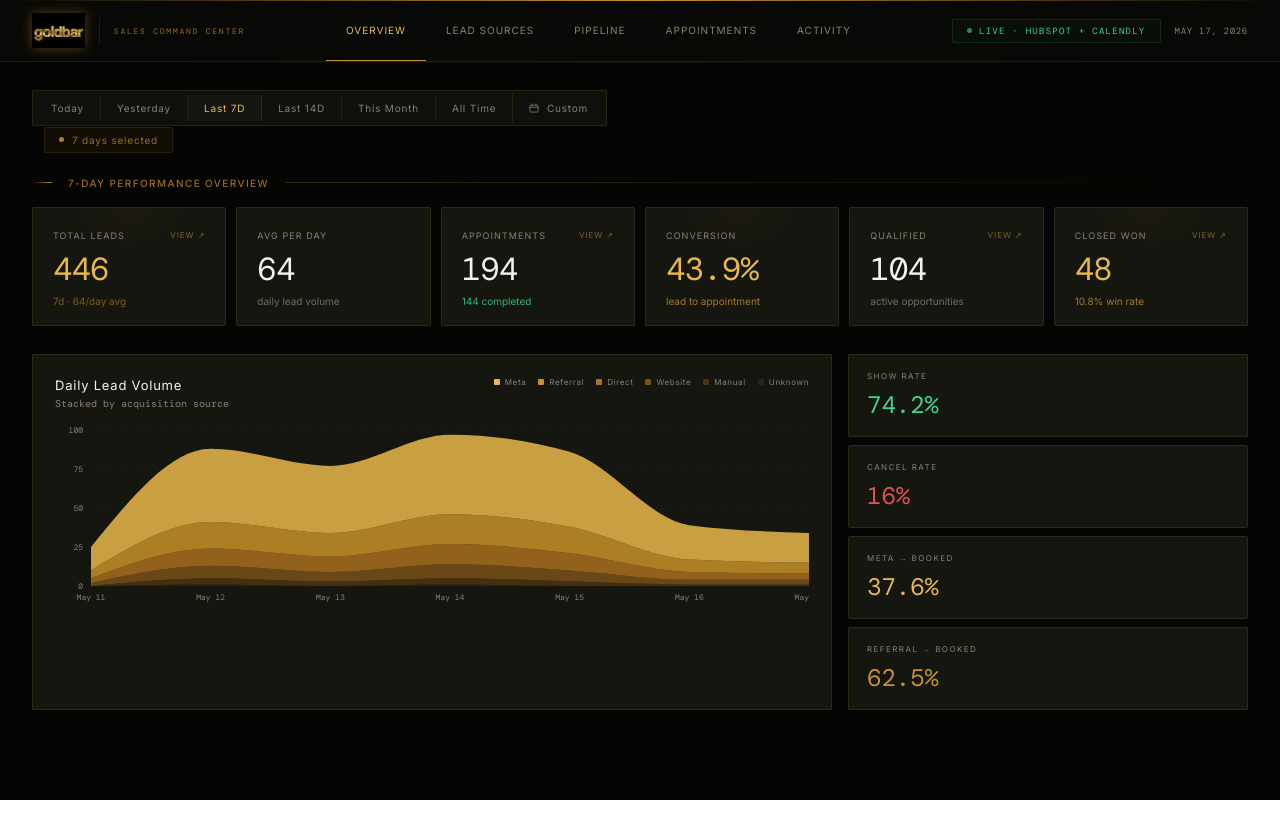
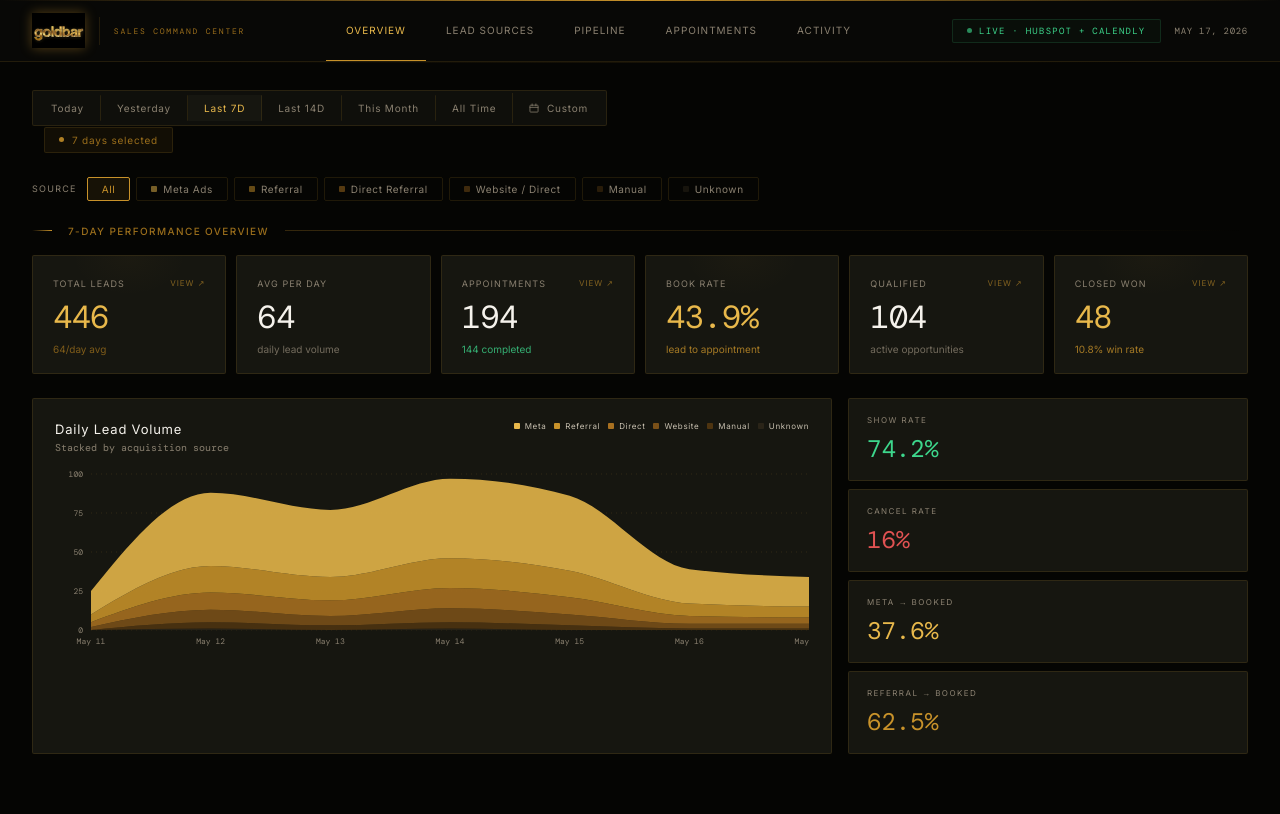
Before and after one commit to okoriegoldbar1/goldbar-dashboard, a React (Vite) app: page / in a window 1280 px wide. Built offline with nearby package versions, Linux system fonts and the light colour scheme; a web font is replaced by a local one.

Commit message:
Add files via upload

```diff
--- a/src/App.jsx
+++ b/src/App.jsx
@@ -424,51 +424,154 @@ function NoData(){return(<div style={{display:"flex",flexDirection:"column",alig
 
 // ─── OVERVIEW TAB ─────────────────────────────────────────────────────────────
 function OverviewTab({filtered,sourceStats,apptStats,pipelineStats,onOpen}) {
+  const [activeSrc, setActiveSrc] = useState("All");
   if(!filtered.length)return<NoData/>;
-  const tl=sourceStats.reduce((s,r)=>s+r.leads,0),tb=sourceStats.reduce((s,r)=>s+r.booked,0),tw=sourceStats.reduce((s,r)=>s+r.closed,0),tq=pipelineStats.find(p=>p.stage==="Qualified")?.count||0;
+
+  // Filter sourceStats and chart data by selected source
+  const filteredStats = activeSrc==="All"
+    ? sourceStats
+    : sourceStats.filter(r=>r.source===activeSrc);
+
+  const tl=filteredStats.reduce((s,r)=>s+r.leads,0);
+  const tb=filteredStats.reduce((s,r)=>s+r.booked,0);
+  const tw=filteredStats.reduce((s,r)=>s+r.closed,0);
+  const tq=activeSrc==="All"
+    ? pipelineStats.find(p=>p.stage==="Qualified")?.count||0
+    : Math.round((pipelineStats.find(p=>p.stage==="Qualified")?.count||0) * (tl / Math.max(sourceStats.reduce((s,r)=>s+r.leads,0),1)));
+
+  // For chart: if a source is selected, zero out all other sources
+  const chartData = filtered.map(r=>{
+    if(activeSrc==="All") return {...r, day:r.label};
+    const row = {day:r.label};
+    SOURCES.forEach(s=>{ row[s] = s===activeSrc ? (r[s]||0) : 0; });
+    return row;
+  });
+
+  // Visible sources in chart
+  const visibleSources = activeSrc==="All" ? SOURCES : [activeSrc];
+
+  // Conversion rate for selected source
+  const selectedStat = activeSrc==="All" ? null : filteredStats[0];
+  const bookRate = selectedStat ? pct(selectedStat.booked, selectedStat.leads) : pct(tb,tl);
+  const winRate  = selectedStat ? pct(selectedStat.closed, selectedStat.leads) : pct(tw,tl);
+
   return(
-    <div style={{display:"flex",flexDirection:"column",gap:28}}>
+    <div style={{display:"flex",flexDirection:"column",gap:24}}>
+
+      {/* ── Source Filter Pills ── */}
+      <div style={{display:"flex",alignItems:"center",gap:6,flexWrap:"wrap"}}>
+        <span style={{color:T.muted,fontSize:9,letterSpacing:"0.14em",textTransform:"uppercase",fontFamily:T.sans,marginRight:4}}>Source</span>
+        {["All",...SOURCES].map(src=>{
+          const on = activeSrc===src;
+          const color = src==="All" ? T.gold : SOURCE_COLORS[src];
+          return(
+            <button key={src} onClick={()=>setActiveSrc(src)} style={{
+              background: on ? `${color}18` : "transparent",
+              border: `0.5px solid ${on ? color : T.border}`,
+              borderRadius: 2,
+              padding: "5px 14px",
+              color: on ? color : T.muted,
+              fontSize: 10,
+              cursor: "pointer",
+              fontFamily: T.sans,
+              letterSpacing: "0.06em",
+              display: "flex",
+              alignItems: "center",
+              gap: 6,
+              transition: "all 0.15s",
+            }}>
+              {src!=="All" && (
+                <div style={{width:6,height:6,borderRadius:1,background:color,opacity:on?1:0.5}}/>
+              )}
+              {src}
+            </button>
+          );
+        })}
+        {activeSrc!=="All" && (
+          <button onClick={()=>setActiveSrc("All")} style={{
+            background:"transparent",border:"none",cursor:"pointer",
+            color:T.muted,fontSize:10,fontFamily:T.sans,
+            marginLeft:4,opacity:0.6,
+          }}>✕ Clear</button>
+        )}
+      </div>
+
+      {/* ── KPI Cards ── */}
       <div>
-        <SectionLabel>{filtered.length===1?filtered[0].label:`${filtered.length}-Day Performance Overview`}</SectionLabel>
+        <SectionLabel>
+          {activeSrc==="All"
+            ? (filtered.length===1?filtered[0].label:`${filtered.length}-Day Performance Overview`)
+            : `${activeSrc} · ${filtered.length}-Day Overview`}
+        </SectionLabel>
         <div style={{display:"grid",gridTemplateColumns:"repeat(6,1fr)",gap:10}}>
-          <KpiCard label="Total Leads" value={tl} sub={`${filtered.length}d · ${Math.round(tl/filtered.length)}/day avg`} subColor={T.goldDim} gold onClick={()=>onOpen(null)}/>
-          <KpiCard label="Avg Per Day" value={Math.round(tl/filtered.length)} sub="daily lead volume" subColor={T.muted}/>
+          <KpiCard label="Total Leads" value={tl} sub={`${Math.round(tl/Math.max(filtered.length,1))}/day avg`} subColor={T.goldDim} gold onClick={()=>onOpen(null, activeSrc==="All"?null:activeSrc)}/>
+          <KpiCard label="Avg Per Day" value={Math.round(tl/Math.max(filtered.length,1))} sub="daily lead volume" subColor={T.muted}/>
           <KpiCard label="Appointments" value={apptStats.booked} sub={`${apptStats.completed} completed`} onClick={()=>onOpen("Appt Booked")}/>
-          <KpiCard label="Conversion" value={pct(tb,tl)} sub="lead to appointment" subColor={T.gold} gold/>
+          <KpiCard label="Book Rate" value={bookRate} sub="lead to appointment" subColor={T.gold} gold/>
           <KpiCard label="Qualified" value={tq} sub="active opportunities" subColor={T.muted} onClick={()=>onOpen("Qualified")}/>
-          <KpiCard label="Closed Won" value={tw} sub={pct(tw,tl)+" win rate"} subColor={T.gold} gold onClick={()=>onOpen("Closed Won")}/>
+          <KpiCard label="Closed Won" value={tw} sub={`${winRate} win rate`} subColor={T.gold} gold onClick={()=>onOpen("Closed Won")}/>
         </div>
       </div>
 
+      {/* ── Chart + Side Stats ── */}
       <div style={{display:"grid",gridTemplateColumns:"2fr 1fr",gap:16}}>
         <LuxCard style={{padding:"22px 22px 18px"}}>
           <div style={{display:"flex",justifyContent:"space-between",alignItems:"flex-start",marginBottom:16}}>
             <div>
-              <div style={{fontFamily:T.sans,color:T.platinum,fontSize:13,fontWeight:400,letterSpacing:"0.06em",marginBottom:4}}>Daily Lead Volume</div>
-              <div style={{color:T.muted,fontSize:10,fontFamily:T.mono}}>Stacked by acquisition source</div>
+              <div style={{fontFamily:T.sans,color:T.platinum,fontSize:13,fontWeight:400,letterSpacing:"0.06em",marginBottom:4}}>
+                Daily Lead Volume
+                {activeSrc!=="All" && (
+                  <span style={{color:SOURCE_COLORS[activeSrc],fontSize:11,marginLeft:10,fontFamily:T.mono}}>· {activeSrc}</span>
+                )}
+              </div>
+              <div style={{color:T.muted,fontSize:10,fontFamily:T.mono}}>
+                {activeSrc==="All" ? "Stacked by acquisition source" : `Filtered to ${activeSrc} only`}
+              </div>
             </div>
-            <div style={{display:"flex",gap:12,flexWrap:"wrap",justifyContent:"flex-end"}}>
-              {SOURCES.map(s=>(<div key={s} style={{display:"flex",alignItems:"center",gap:5}}><div style={{width:6,height:6,borderRadius:1,background:SOURCE_COLORS[s]}}/><span style={{color:T.muted,fontSize:8,fontFamily:T.sans,letterSpacing:"0.08em"}}>{s.split(" ")[0]}</span></div>))}
+            <div style={{display:"flex",gap:8,flexWrap:"wrap",justifyContent:"flex-end"}}>
+              {visibleSources.map(s=>(<div key={s} style={{display:"flex",alignItems:"center",gap:5}}>
+                <div style={{width:6,height:6,borderRadius:1,background:SOURCE_COLORS[s]}}/>
+                <span style={{color:T.silver,fontSize:8,fontFamily:T.sans,letterSpacing:"0.08em"}}>{s.split(" ")[0]}</span>
+              </div>))}
             </div>
           </div>
           <ResponsiveContainer width="100%" height={190}>
-            <AreaChart data={filtered.map(r=>({...r,day:r.label}))} margin={{top:4,right:0,left:-24,bottom:0}}>
+            <AreaChart data={chartData} margin={{top:4,right:0,left:-24,bottom:0}}>
               <CartesianGrid strokeDasharray="1 4" stroke={T.border} vertical={false}/>
               <XAxis dataKey="day" tick={{fill:T.muted,fontSize:8,fontFamily:"DM Mono"}} tickLine={false} axisLine={false} interval={Math.max(0,Math.floor(filtered.length/9)-1)}/>
               <YAxis tick={{fill:T.muted,fontSize:8,fontFamily:"DM Mono"}} tickLine={false} axisLine={false}/>
               <Tooltip content={<LuxTooltip/>}/>
-              {SOURCES.slice().reverse().map(s=>(<Area key={s} type="monotone" dataKey={s} stackId="1" stroke="none" fill={SOURCE_COLORS[s]} fillOpacity={0.85}/>))}
+              {visibleSources.slice().reverse().map(s=>(
+                <Area key={s} type="monotone" dataKey={s} stackId="1" stroke="none" fill={SOURCE_COLORS[s]} fillOpacity={0.88}/>
+              ))}
             </AreaChart>
           </ResponsiveContainer>
         </LuxCard>
 
         <div style={{display:"flex",flexDirection:"column",gap:8}}>
-          {[{l:"Show Rate",v:apptStats.showRate+"%",c:T.green},{l:"Cancel Rate",v:apptStats.cancelRate+"%",c:T.red},{l:"Meta → Booked",v:pct(sourceStats[0]?.booked||0,sourceStats[0]?.leads||1),c:T.goldBright},{l:"Referral → Booked",v:pct(sourceStats[1]?.booked||0,sourceStats[1]?.leads||1),c:T.gold}].map(item=>(
-            <LuxCard key={item.l} style={{padding:"16px 18px",flex:1}}>
-              <div style={{color:T.muted,fontFamily:T.sans,fontSize:8,letterSpacing:"0.18em",textTransform:"uppercase",marginBottom:8}}>{item.l}</div>
-              <div style={{color:item.c,fontSize:24,fontWeight:400,fontFamily:T.mono}}>{item.v}</div>
-            </LuxCard>
-          ))}
+          {activeSrc==="All" ? (
+            // Default side stats when no filter
+            [{l:"Show Rate",v:apptStats.showRate+"%",c:T.green},{l:"Cancel Rate",v:apptStats.cancelRate+"%",c:T.red},{l:"Meta → Booked",v:pct(sourceStats[0]?.booked||0,sourceStats[0]?.leads||1),c:T.goldBright},{l:"Referral → Booked",v:pct(sourceStats[1]?.booked||0,sourceStats[1]?.leads||1),c:T.gold}].map(item=>(
+              <LuxCard key={item.l} style={{padding:"16px 18px",flex:1}}>
+                <div style={{color:T.muted,fontFamily:T.sans,fontSize:8,letterSpacing:"0.18em",textTransform:"uppercase",marginBottom:8}}>{item.l}</div>
+                <div style={{color:item.c,fontSize:24,fontWeight:400,fontFamily:T.mono}}>{item.v}</div>
+              </LuxCard>
+            ))
+          ) : (
+            // Source-specific stats when filtered
+            [
+              {l:"Total Leads",    v:tl,                              c:SOURCE_COLORS[activeSrc]},
+              {l:"Appts Booked",  v:selectedStat?.booked||0,          c:T.gold},
+              {l:"Booking Rate",  v:bookRate,                         c:T.goldBright},
+              {l:"Closed Won",    v:tw,                               c:T.green},
+              {l:"Win Rate",      v:winRate,                          c:T.green},
+            ].map(item=>(
+              <LuxCard key={item.l} style={{padding:"14px 18px",flex:1}}>
+                <div style={{color:T.muted,fontFamily:T.sans,fontSize:8,letterSpacing:"0.18em",textTransform:"uppercase",marginBottom:6}}>{item.l}</div>
+                <div style={{color:item.c,fontSize:20,fontWeight:400,fontFamily:T.mono}}>{item.v}</div>
+              </LuxCard>
+            ))
+          )}
         </div>
       </div>
     </div>
```
